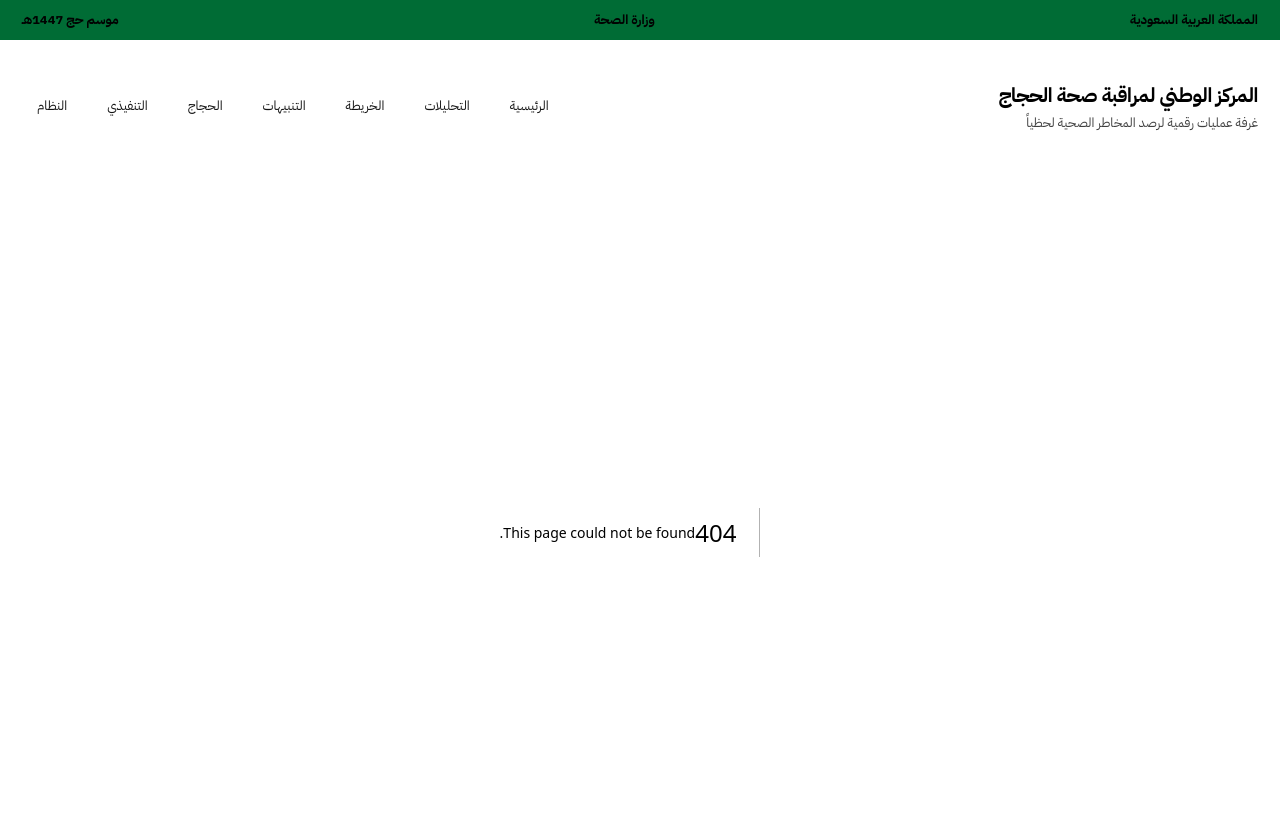
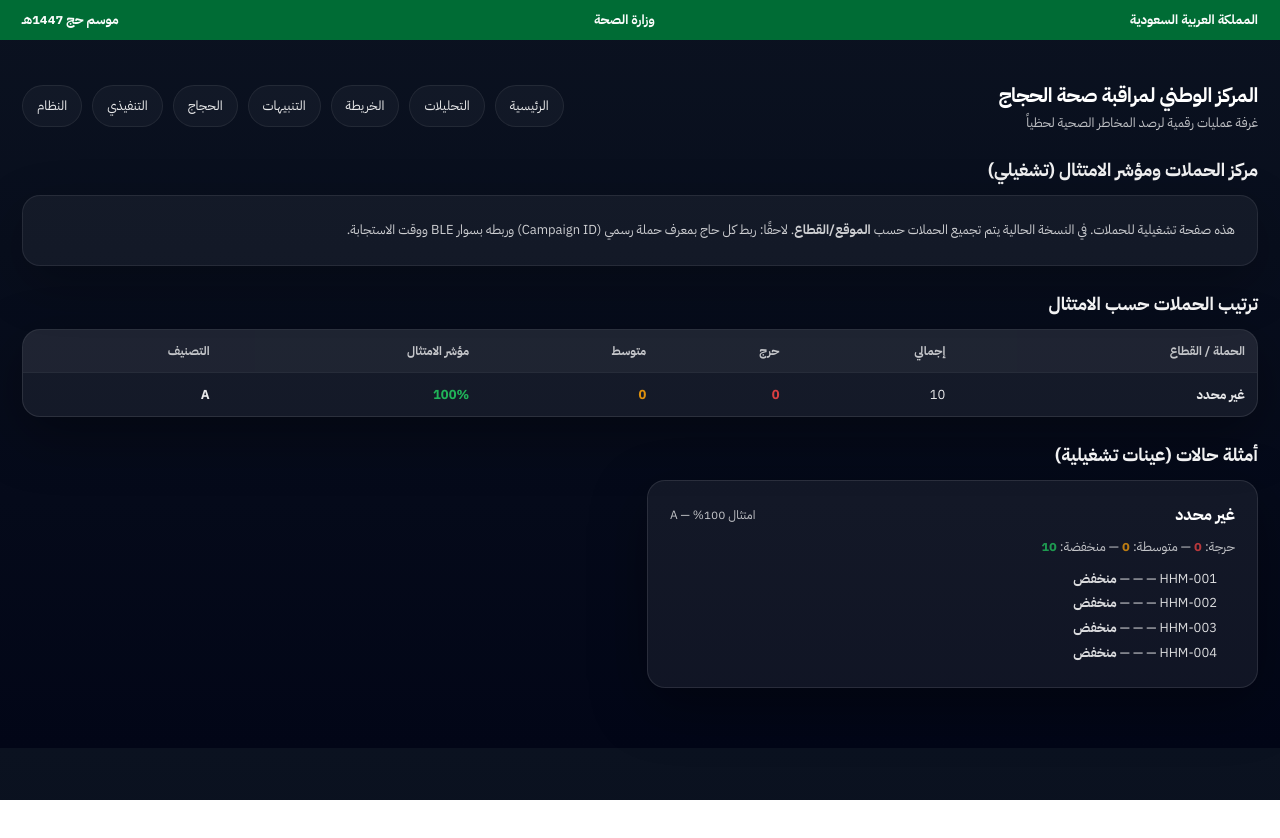
Before and after one commit to jkg9rmd8td-blip/hajj-health-monitoring, a Next.js app: page /Campaigns in a window 1280 px wide. Before the commit this address had no page. Shown: the top 838 px of the page. After the commit the page ends 800 px from the top, so only its background shows below. Built offline with nearby package versions, Linux system fonts and the light colour scheme.

Commit message:
Create page.js

```diff
--- /dev/null
+++ b/app/Campaigns/page.js
@@ -0,0 +1,147 @@
+"use client"
+
+import { useEffect, useMemo, useState } from "react"
+
+function normalizeRiskArabic(v) {
+  const x = String(v ?? "").trim()
+  if (x.includes("حرج")) return "critical"
+  if (x.includes("متوسط")) return "medium"
+  return "low"
+}
+
+function riskLabel(r) {
+  return r === "critical" ? "حرج" : r === "medium" ? "متوسط" : "منخفض"
+}
+
+function scoreCampaign(c) {
+  // مؤشر امتثال تشغيلي (MVP) مبني على الاستجابة + حجم الحالات الحرجة
+  // لاحقاً نربطه بالأساور المفعلة وزمن الاستجابة الحقيقي.
+  const total = c.total || 1
+  const criticalRate = (c.critical / total) * 100
+  const mediumRate = (c.medium / total) * 100
+
+  // كلما زادت الحرجة/المتوسطة، ينخفض “الامتثال” (لأن الهدف الوقاية/الاحتواء)
+  let score = 100
+  score -= Math.round(criticalRate * 1.2)
+  score -= Math.round(mediumRate * 0.5)
+
+  // عقوبة بسيطة للحملات الكبيرة بدون مراقبة كافية (شكلية في MVP)
+  if (total >= 50) score -= 5
+  if (total >= 200) score -= 8
+
+  if (score < 0) score = 0
+  if (score > 100) score = 100
+  return score
+}
+
+function grade(score) {
+  if (score >= 85) return "A"
+  if (score >= 70) return "B"
+  if (score >= 55) return "C"
+  return "D"
+}
+
+export default function Campaigns() {
+  const [data, setData] = useState([])
+
+  useEffect(() => {
+    fetch("/api/pilgrims", { cache: "no-store" })
+      .then(r => r.json())
+      .then(setData)
+      .catch(() => setData([]))
+  }, [])
+
+  const campaigns = useMemo(() => {
+    const map = new Map()
+
+    for (const p of data) {
+      const loc = String(p.clinic_location ?? "غير محدد")
+      const risk = normalizeRiskArabic(p.risk_level)
+      const entry = map.get(loc) ?? { campaign: loc, total: 0, critical: 0, medium: 0, low: 0, sample: [] }
+      entry.total += 1
+      entry[risk] += 1
+      if (entry.sample.length < 4) entry.sample.push(p)
+      map.set(loc, entry)
+    }
+
+    const arr = Array.from(map.values()).map(c => {
+      const score = scoreCampaign(c)
+      return { ...c, complianceScore: score, grade: grade(score) }
+    })
+
+    return arr.sort((a, b) => (a.complianceScore - b.complianceScore) || (b.critical - a.critical))
+  }, [data])
+
+  return (
+    <main>
+      <div className="sectionTitle">مركز الحملات ومؤشر الامتثال (تشغيلي)</div>
+
+      <div className="card" style={{ opacity: .8, fontSize: 13, lineHeight: 1.9 }}>
+        هذه صفحة تشغيلية للحملات. في النسخة الحالية يتم تجميع الحملات حسب <b>الموقع/القطاع</b>.
+        لاحقًا: ربط كل حاج بمعرف حملة رسمي (Campaign ID) وربطه بسوار BLE ووقت الاستجابة.
+      </div>
+
+      <div className="sectionTitle">ترتيب الحملات حسب الامتثال</div>
+      <div className="card" style={{ padding: 0 }}>
+        <table className="table">
+          <thead>
+            <tr>
+              <th>الحملة / القطاع</th>
+              <th>إجمالي</th>
+              <th>حرج</th>
+              <th>متوسط</th>
+              <th>مؤشر الامتثال</th>
+              <th>التصنيف</th>
+            </tr>
+          </thead>
+          <tbody>
+            {campaigns.map((c, i) => (
+              <tr key={i}>
+                <td style={{ fontWeight: 900 }}>{c.campaign}</td>
+                <td>{c.total}</td>
+                <td className="red" style={{ fontWeight: 900 }}>{c.critical}</td>
+                <td className="amber" style={{ fontWeight: 900 }}>{c.medium}</td>
+                <td className={c.complianceScore < 55 ? "red" : c.complianceScore < 70 ? "amber" : "green"} style={{ fontWeight: 900 }}>
+                  {c.complianceScore}%
+                </td>
+                <td style={{ fontWeight: 900 }}>{c.grade}</td>
+              </tr>
+            ))}
+
+            {campaigns.length === 0 && (
+              <tr>
+                <td colSpan={6} style={{ textAlign: "center", opacity: .6, padding: 18 }}>
+                  لا توجد بيانات.
+                </td>
+              </tr>
+            )}
+          </tbody>
+        </table>
+      </div>
+
+      <div className="sectionTitle">أمثلة حالات (عينات تشغيلية)</div>
+      <div className="grid2">
+        {campaigns.slice(0, 4).map((c, i) => (
+          <div className="card" key={i}>
+            <div style={{ display: "flex", justifyContent: "space-between", alignItems: "center", gap: 10 }}>
+              <div style={{ fontWeight: 900 }}>{c.campaign}</div>
+              <span style={{ opacity: .75, fontSize: 12 }}>امتثال {c.complianceScore}% — {c.grade}</span>
+            </div>
+
+            <div style={{ marginTop: 10, opacity: .75, fontSize: 13 }}>
+              حرجة: <b className="red">{c.critical}</b> — متوسطة: <b className="amber">{c.medium}</b> — منخفضة: <b className="green">{c.low}</b>
+            </div>
+
+            <ul style={{ margin: "10px 0 0", paddingRight: 18, opacity: .85, lineHeight: 1.9, fontSize: 13 }}>
+              {c.sample.map((p, idx) => (
+                <li key={idx}>
+                  {p.id} — {p.health_status ?? "—"} — <b>{riskLabel(normalizeRiskArabic(p.risk_level))}</b>
+                </li>
+              ))}
+            </ul>
+          </div>
+        ))}
+      </div>
+    </main>
+  )
+}
```
